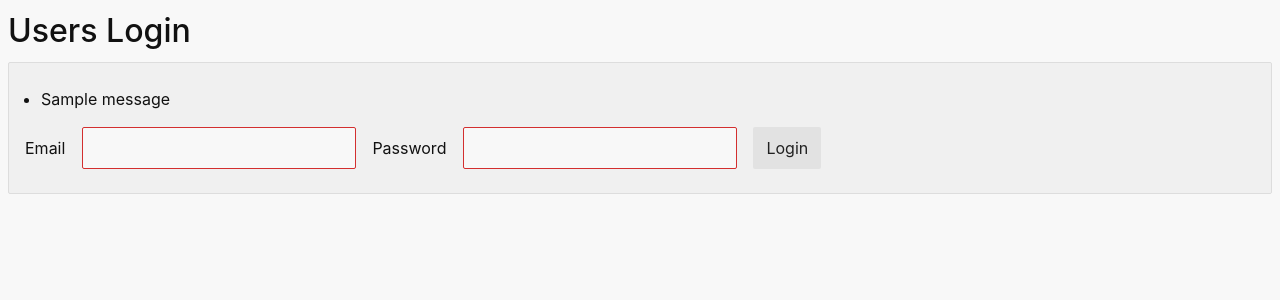
After one commit to SamiShakoori/FlaskBlog, a Flask app: page /users/login/ in a window 1280 px wide. The commit adds this page. Shown: the top 300 px of the page. Run offline with Flask 2, Linux system fonts and the light colour scheme; tables that the repository leaves empty hold one stand-in row (values such as "Sample post"); one stand-in notice (Sample message) is shown.

Commit message:
creating login page for users

```diff
--- a/mod_users/forms.py
+++ b/mod_users/forms.py
@@ -6,7 +6,13 @@ from wtforms.validators import DataRequired
 
 class RegisterForm(FlaskForm):
     name = StringField(validators=[DataRequired()])
-    email = StringField(validators=[DataRequired()])
+    email = EmailField(validators=[DataRequired()])
     password = PasswordField(validators=[DataRequired()])
     confirm_password = PasswordField(validators=[DataRequired()])
     register = SubmitField()
+
+
+class LoginForm(FlaskForm):
+    email = EmailField(validators=[DataRequired()])
+    password = PasswordField(validators=[DataRequired()])
+    login = SubmitField()
--- a/mod_users/views.py
+++ b/mod_users/views.py
@@ -1,5 +1,5 @@
 from flask import render_template, request, flash
-from mod_users.forms import RegisterForm
+from mod_users.forms import RegisterForm, LoginForm
 from sqlalchemy.exc import IntegrityError
 from . import users
 from mod_users import User
@@ -29,3 +29,20 @@ def register():
             flash('This Email already used')
             render_template('users/register.html', form=form)
     return render_template('users/register.html', form=form)
+
+
+@users.route('/login/', methods=['GET', 'POST'])
+def login():
+    form = LoginForm(request.form)
+    if request.method == 'POST':
+        if not form.validate_on_submit():
+            return render_template('users/login.html', form=form)
+        user = User.query.filter(User.email == form.email.data).first()
+        if not user:
+            flash('User does\'nt exist!')
+            return render_template('users/login.html', form=form)
+        if not user.check_password(form.password.data):
+            flash('Your password is wrong!')
+            return render_template('users/login.html', form=form)
+        return render_template('users/index.html')
+    return render_template('users/login.html', form=form)
--- a/templates/blog/_includes/navigation.html
+++ b/templates/blog/_includes/navigation.html
@@ -1,5 +1,5 @@
 <header>
     <a href="#" class="button">Admin Login</a>
-    <a href="#" class="button">Users Login</a>
+    <a href="{{ url_for('users.login') }}" class="button">Users Login</a>
     <a href="{{ url_for('users.register') }}" class="button">Register</a>
 </header>
--- /dev/null
+++ b/templates/users/login.html
@@ -0,0 +1,22 @@
+{% extends 'base.html' %}
+
+{% block title %}Login Form{% endblock %}
+
+{% block content %}
+<h1>Users Login</h1>
+<form action="{{ url_for('users.login') }}" method="post">
+    {{ form.hidden_tag() }}
+    {% with messages = get_flashed_messages(with_categories=true) %}
+    {% if messages %}
+    <ul class=flashes>
+        {% for category, message in messages %}
+        <li class="{{ category }}">{{ message }}</li>
+        {% endfor %}
+    </ul>
+    {% endif %}
+    {% endwith %}
+    {{ form.email.label }} {{ form.email }}
+    {{ form.password.label }} {{ form.password }}
+    {{ form.login }}
+</form>
+{% endblock %}
```
Also changed, not shown: templates/users/index.html (added, +7 -0 lines).
